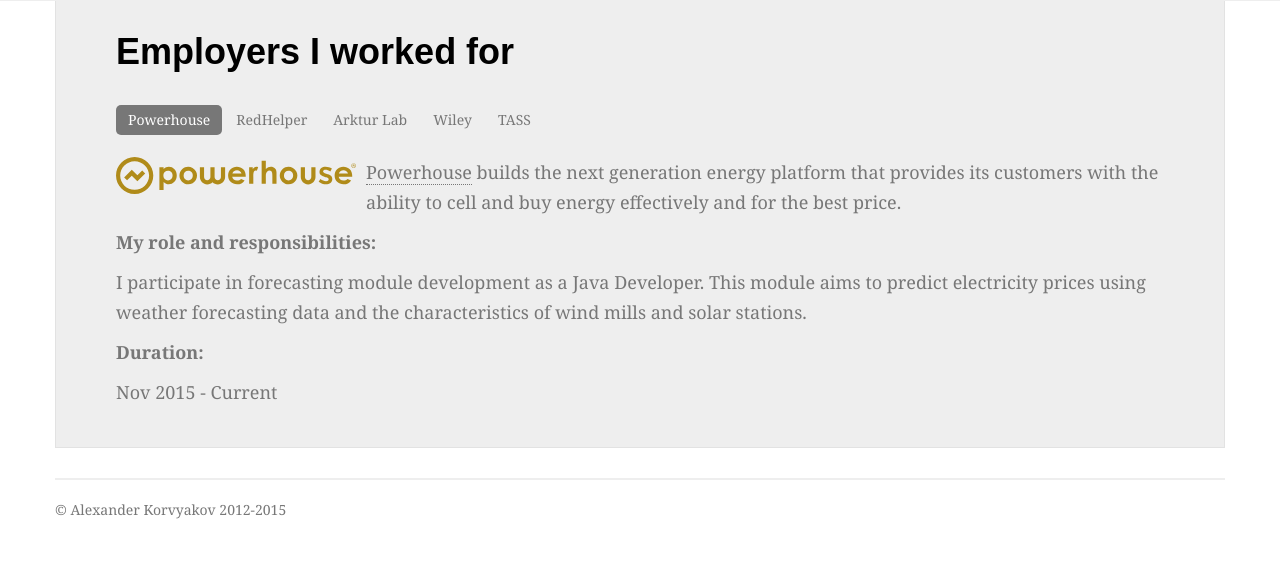
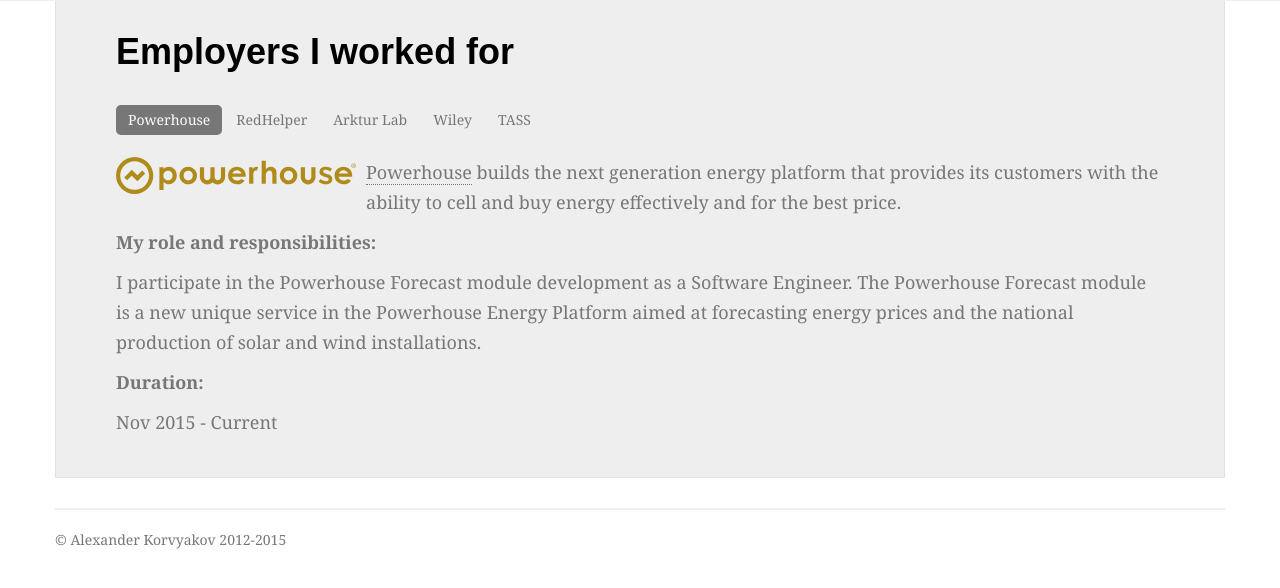
Before and after one commit to nai1gun/korvyakovcom-node, a Node server app: page /experience in a window 1280 px wide. Shown: the part 61-649 px from the top of the page. Run offline with Node 20, Linux system fonts and the light colour scheme; some libraries are stand-ins or nearby versions; some web fonts are replaced.

Commit message:
Update experience.ejs

```diff
--- a/views/pages/experience.ejs
+++ b/views/pages/experience.ejs
@@ -27,7 +27,7 @@
               </a>
                <a href="http://powerhouse.nl/en/" target="_blank">Powerhouse</a> builds the next generation energy platform that provides its customers with the ability to cell and buy energy effectively and for the best price.</p>
             <p><b>My role and responsibilities:</b></p>
-            <p>I participate in forecasting module development as a Java Developer. This module aims to predict electricity prices using weather forecasting data and the characteristics of wind mills and solar stations.</p>
+            <p>I participate in the Powerhouse Forecast module development as a Software Engineer. The Powerhouse Forecast module is a new unique service in the Powerhouse Energy Platform aimed at forecasting energy prices and the national production of solar and wind installations.</p>
             <p><b>Duration:</b></p>
             <p>Nov 2015 - Current</p>
           </div>
```
